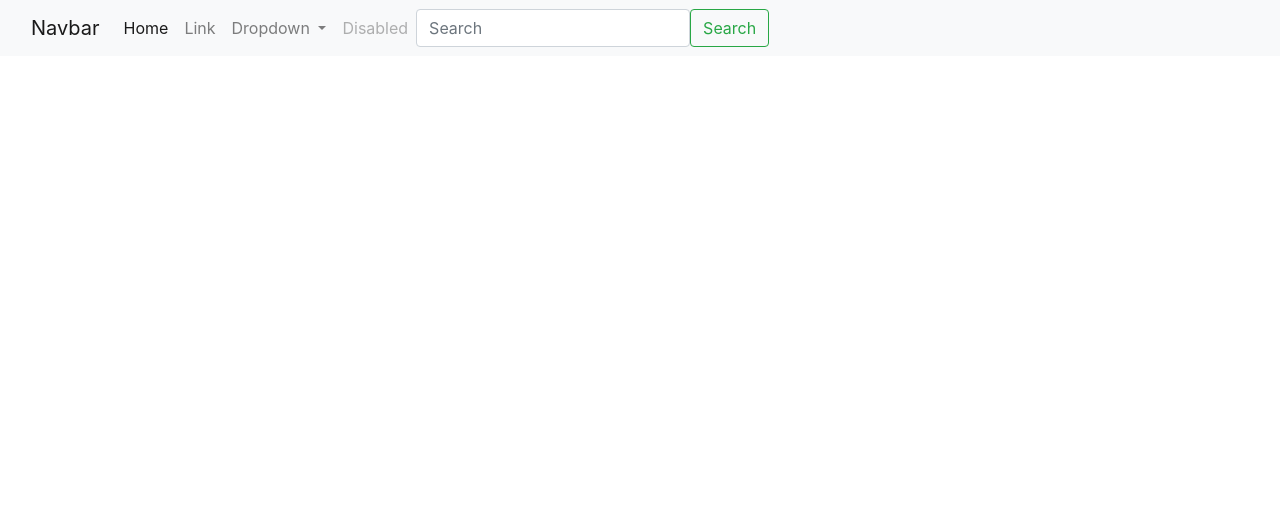
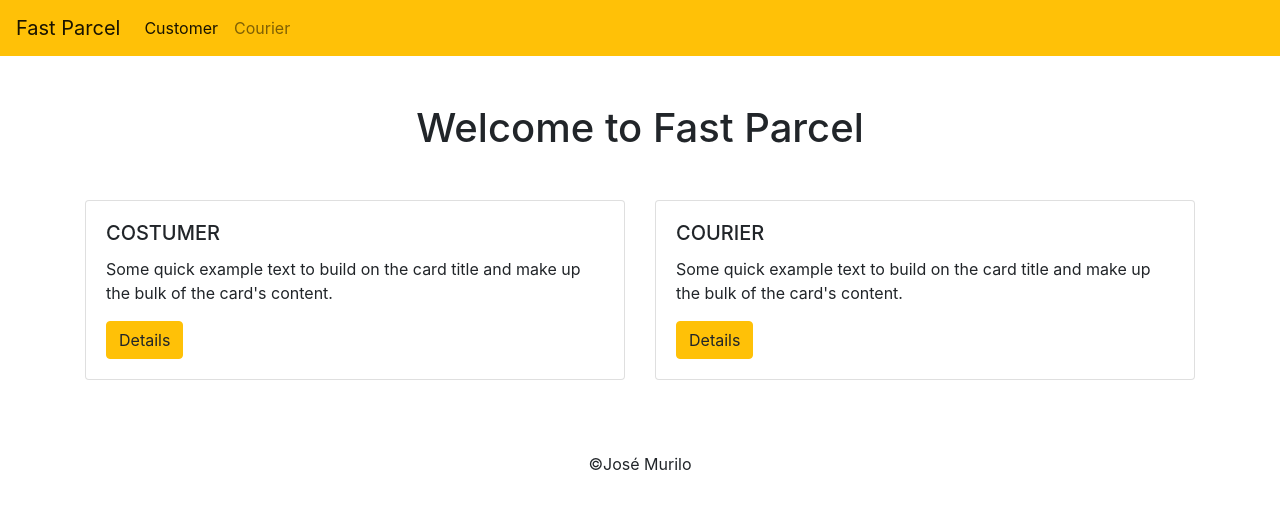
Before and after one commit to jmurilot/FastParcel, a Django app: page / in a window 1280 px wide. Shown: the top 509 px of the page. Run offline with Django 3.2, Linux system fonts and the light colour scheme; some libraries are stand-ins or nearby versions.

Commit message:
add 2 cards to home

```diff
--- a/core/templates/home.html
+++ b/core/templates/home.html
@@ -12,41 +12,60 @@
 
 </head>
 <body>
-    <nav class="navbar navbar-expand-lg navbar-light bg-light">
-        <div class="container-fluid">
-          <a class="navbar-brand" href="#">Navbar</a>
+    <nav class="navbar navbar-expand-lg navbar-light bg-warning">
+          <a class="navbar-brand" href="#">Fast Parcel</a>
           <button class="navbar-toggler" type="button" data-bs-toggle="collapse" data-bs-target="#navbarSupportedContent" aria-controls="navbarSupportedContent" aria-expanded="false" aria-label="Toggle navigation">
-            <span class="navbar-toggler-icon"></span>
+          <span class="navbar-toggler-icon"></span>
           </button>
           <div class="collapse navbar-collapse" id="navbarSupportedContent">
-            <ul class="navbar-nav me-auto mb-2 mb-lg-0">
+            <ul class="navbar-nav">
               <li class="nav-item">
-                <a class="nav-link active" aria-current="page" href="#">Home</a>
+                <a class="nav-link active" aria-current="page" href="#">Customer</a>
               </li>
               <li class="nav-item">
-                <a class="nav-link" href="#">Link</a>
-              </li>
-              <li class="nav-item dropdown">
-                <a class="nav-link dropdown-toggle" href="#" id="navbarDropdown" role="button" data-bs-toggle="dropdown" aria-expanded="false">
-                  Dropdown
-                </a>
-                <ul class="dropdown-menu" aria-labelledby="navbarDropdown">
-                  <li><a class="dropdown-item" href="#">Action</a></li>
-                  <li><a class="dropdown-item" href="#">Another action</a></li>
-                  <li><hr class="dropdown-divider"></li>
-                  <li><a class="dropdown-item" href="#">Something else here</a></li>
-                </ul>
-              </li>
-              <li class="nav-item">
-                <a class="nav-link disabled">Disabled</a>
+                <a class="nav-link" href="#">Courier</a>
               </li>
             </ul>
-            <form class="d-flex">
-              <input class="form-control me-2" type="search" placeholder="Search" aria-label="Search">
-              <button class="btn btn-outline-success" type="submit">Search</button>
-            </form>
           </div>
+      </nav>
+
+      <div class="container">
+
+        <div class="row">
+
+            <div class="col-lg-12">
+                <h1 class="text-center mt-5 mb-5">Welcome to Fast Parcel</h1>
+            </div>
+
+            <div class="col-lg-6 mb-4">
+              <div class="card">
+                  <div class="card-body">
+                    <h5 class="card-title">COSTUMER</h5>
+                    <p class="card-text">Some quick example text to build on the card title and make up the bulk of the card's content.</p>
+                    <a href="/customer/" class="btn btn-warning">Details</a>
+                  </div>
+                </div>
+            </div>
+
+            <div class="col-lg-6 mb-4">
+              <div class="card">
+                  <div class="card-body">
+                    <h5 class="card-title">COURIER</h5>
+                    <p class="card-text">Some quick example text to build on the card title and make up the bulk of the card's content.</p>
+                    <a href="/courier/" class="btn btn-warning">Details</a>
+                  </div>
+                </div>
+            </div>
+
         </div>
-      </nav>
+
+
+
+      </div>
+
+
+      <footer class="text-center mt-5 mb-5">
+          &copy;José Murilo
+      </footer>
 </body>
 </html>
```
